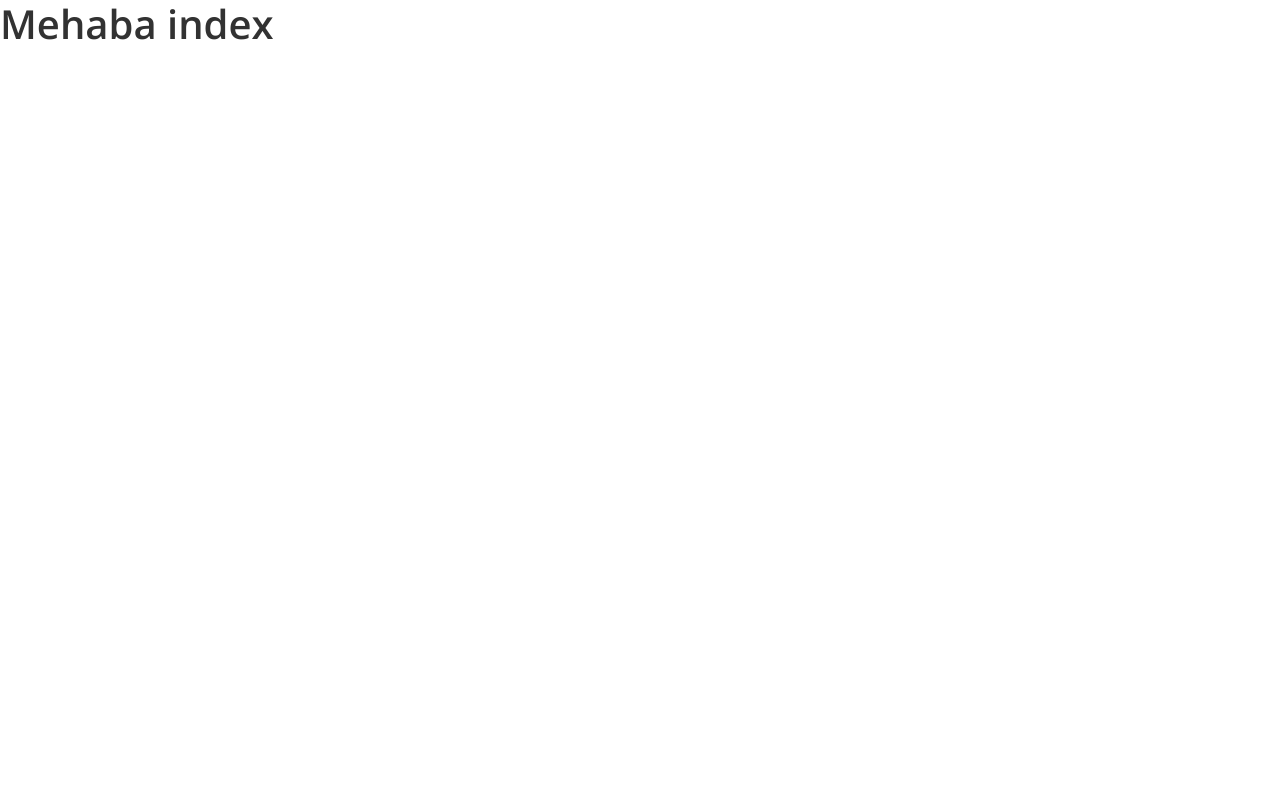
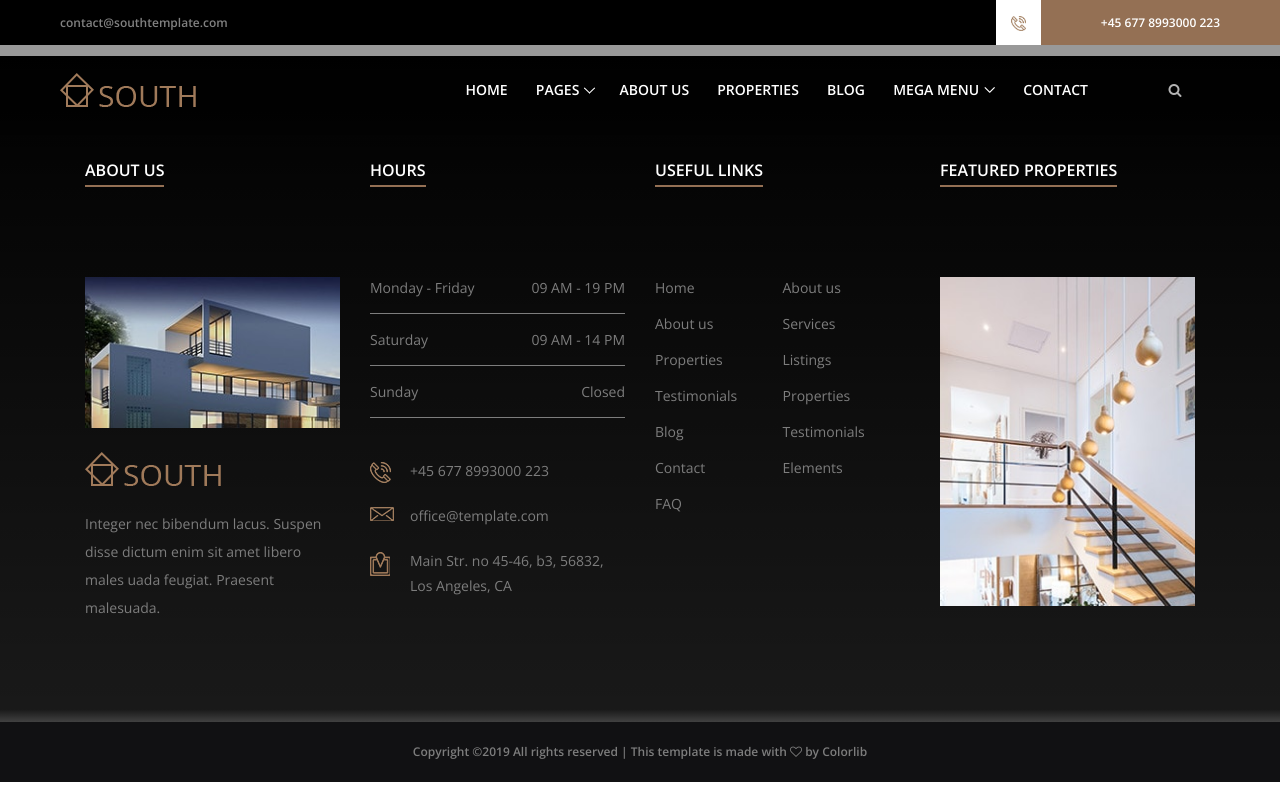
Before and after one commit to MAXMASTER001/emlak, a Django app: page / in a window 1280 px wide. Before the commit the page is almost empty. Run offline with Django 3.2, Linux system fonts and the light colour scheme; some libraries are stand-ins or nearby versions; some web fonts are replaced.

Commit message:
linkler düzeltildi

```diff
--- a/pages/urls.py
+++ b/pages/urls.py
@@ -5,4 +5,10 @@ from . import views
 urlpatterns = [
   path('', views.index, name='index'),
   path('about', views.about, name='about'),
+  path('listings', views.listings, name='listings'),
+  path('listing', views.listing, name='listing'),
+  path('blogs', views.blogs, name='blogs'),
+  path('blog', views.blog, name='blog'),
+  path('contact', views.contact, name='contact'),
+  path('elements', views.elements, name='elements'),
 ]
--- a/pages/views.py
+++ b/pages/views.py
@@ -6,3 +6,21 @@ def index(request):
 
 def about(request):
     return render(request, 'pages/about.html')
+
+def listings(request):
+    return render(request, 'pages/listings.html')
+
+def listing(request):
+    return render(request, 'pages/listing.html')
+
+def blogs(request):
+    return render(request, 'pages/blogs.html')
+
+def blog(request):
+    return render(request, 'pages/blog.html')
+
+def contact(request):
+    return render(request, 'pages/contact.html')
+
+def elements(request):
+    return render(request, 'pages/elements.html')
--- a/templates/base.html
+++ b/templates/base.html
@@ -9,7 +9,10 @@
   <title>Document</title>
 </head>
 <body>
+
+  {% include 'partials/_header.html' %}
   {% block content %} {% endblock %}
+  {% include 'partials/_footer.html' %}
 
   <!-- jQuery (Necessary for All JavaScript Plugins) -->
   <script src="{% static 'js/jquery/jquery-2.2.4.min.js' %}"></script>
--- /dev/null
+++ b/templates/pages/blog.html
@@ -0,0 +1,4 @@
+{% extends 'base.html' %}
+{% block content %}
+<h1>Mehaba blog</h1>
+{% endblock %}
--- /dev/null
+++ b/templates/pages/blogs.html
@@ -0,0 +1,4 @@
+{% extends 'base.html' %}
+{% block content %}
+<h1>Mehaba blogs</h1>
+{% endblock %}
--- /dev/null
+++ b/templates/pages/contact.html
@@ -0,0 +1,4 @@
+{% extends 'base.html' %}
+{% block content %}
+<h1>Mehaba contact</h1>
+{% endblock %}
--- /dev/null
+++ b/templates/pages/elements.html
@@ -0,0 +1,4 @@
+{% extends 'base.html' %}
+{% block content %}
+<h1>Mehaba elements</h1>
+{% endblock %}
--- /dev/null
+++ b/templates/pages/listing.html
@@ -0,0 +1,4 @@
+{% extends 'base.html' %}
+{% block content %}
+<h1>Mehaba listing</h1>
+{% endblock %}
--- /dev/null
+++ b/templates/pages/listings.html
@@ -0,0 +1,4 @@
+{% extends 'base.html' %}
+{% block content %}
+<h1>Mehaba listings</h1>
+{% endblock %}
--- /dev/null
+++ b/templates/partials/_footer.html
@@ -0,0 +1,109 @@
+{% load static %}
+<footer class="footer-area section-padding-100-0 bg-img gradient-background-overlay" style="background-image: url("{% static 'img/bg-img/cta.jpg' %}"");">
+  <!-- Main Footer Area -->
+  <div class="main-footer-area">
+      <div class="container">
+          <div class="row">
+
+              <!-- Single Footer Widget -->
+              <div class="col-12 col-sm-6 col-xl-3">
+                  <div class="footer-widget-area mb-100">
+                      <!-- Widget Title -->
+                      <div class="widget-title">
+                          <h6>About Us</h6>
+                      </div>
+
+                      <img src="{% static 'img/bg-img/footer.jpg' %}" alt="">
+                      <div class="footer-logo my-4">
+                          <img src="{% static 'img/core-img/logo.png' %}" alt="logo">
+                      </div>
+                      <p>Integer nec bibendum lacus. Suspen disse dictum enim sit amet libero males uada feugiat. Praesent malesuada.</p>
+                  </div>
+              </div>
+
+              <!-- Single Footer Widget -->
+              <div class="col-12 col-sm-6 col-xl-3">
+                  <div class="footer-widget-area mb-100">
+                      <!-- Widget Title -->
+                      <div class="widget-title">
+                          <h6>Hours</h6>
+                      </div>
+                      <!-- Office Hours -->
+                      <div class="weekly-office-hours">
+                          <ul>
+                              <li class="d-flex align-items-center justify-content-between"><span>Monday - Friday</span> <span>09 AM - 19 PM</span></li>
+                              <li class="d-flex align-items-center justify-content-between"><span>Saturday</span> <span>09 AM - 14 PM</span></li>
+                              <li class="d-flex align-items-center justify-content-between"><span>Sunday</span> <span>Closed</span></li>
+                          </ul>
+                      </div>
+                      <!-- Address -->
+                      <div class="address">
+                          <h6><img src="{% static 'img/icons/phone-call.png' %}" alt=""> +45 677 8993000 223</h6>
+                          <h6><img src="{% static 'img/icons/envelope.png' %}" alt=""> office@template.com</h6>
+                          <h6><img src="{% static 'img/icons/location.png' %}" alt=""> Main Str. no 45-46, b3, 56832, Los Angeles, CA</h6>
+                      </div>
+                  </div>
+              </div>
+
+              <!-- Single Footer Widget -->
+              <div class="col-12 col-sm-6 col-xl-3">
+                  <div class="footer-widget-area mb-100">
+                      <!-- Widget Title -->
+                      <div class="widget-title">
+                          <h6>Useful Links</h6>
+                      </div>
+                      <!-- Nav -->
+                      <ul class="useful-links-nav d-flex align-items-center">
+                          <li><a href="#">Home</a></li>
+                          <li><a href="#">About us</a></li>
+                          <li><a href="#">About us</a></li>
+                          <li><a href="#">Services</a></li>
+                          <li><a href="#">Properties</a></li>
+                          <li><a href="#">Listings</a></li>
+                          <li><a href="#">Testimonials</a></li>
+                          <li><a href="#">Properties</a></li>
+                          <li><a href="#">Blog</a></li>
+                          <li><a href="#">Testimonials</a></li>
+                          <li><a href="#">Contact</a></li>
+                          <li><a href="#">Elements</a></li>
+                          <li><a href="#">FAQ</a></li>
+                      </ul>
+                  </div>
+              </div>
+
+              <!-- Single Footer Widget -->
+              <div class="col-12 col-sm-6 col-xl-3">
+                  <div class="footer-widget-area mb-100">
+                      <!-- Widget Title -->
+                      <div class="widget-title">
+                          <h6>Featured Properties</h6>
+                      </div>
+                      <!-- Featured Properties Slides -->
+                      <div class="featured-properties-slides owl-carousel">
+                          <!-- Single Slide -->
+                          <div class="single-featured-properties-slide">
+                              <a href="#"><img src="{% static 'img/bg-img/fea-product.jpg' %}" alt=""></a>
+                          </div>
+                          <!-- Single Slide -->
+                          <div class="single-featured-properties-slide">
+                              <a href="#"><img src="{% static 'img/bg-img/fea-product.jpg' %}" alt=""></a>
+                          </div>
+                          <!-- Single Slide -->
+                          <div class="single-featured-properties-slide">
+                              <a href="#"><img src="{% static 'img/bg-img/fea-product.jpg' %}" alt=""></a>
+                          </div>
+                      </div>
+                  </div>
+              </div>
+
+          </div>
+      </div>
+  </div>
+
+  <!-- Copywrite Text -->
+  <div class="copywrite-text d-flex align-items-center justify-content-center">
+      <p><!-- Link back to Colorlib can't be removed. Template is licensed under CC BY 3.0. -->
+Copyright &copy;<script>document.write(new Date().getFullYear());</script> All rights reserved | This template is made with <i class="fa fa-heart-o" aria-hidden="true"></i> by <a href="https://colorlib.com" target="_blank">Colorlib</a>
+<!-- Link back to Colorlib can't be removed. Template is licensed under CC BY 3.0. -->
+  </div>
+</footer>
--- /dev/null
+++ b/templates/partials/_header.html
@@ -0,0 +1,125 @@
+{% load static %}
+<header class="header-area">
+
+  <!-- Top Header Area -->
+  <div class="top-header-area">
+      <div class="h-100 d-md-flex justify-content-between align-items-center">
+          <div class="email-address">
+              <a href="mailto:contact@southtemplate.com">contact@southtemplate.com</a>
+          </div>
+          <div class="phone-number d-flex">
+              <div class="icon">
+                  <img src="{% static 'img/icons/phone-call.png' %}" alt="">
+              </div>
+              <div class="number">
+                  <a href="tel:+45 677 8993000 223">+45 677 8993000 223</a>
+              </div>
+          </div>
+      </div>
+  </div>
+
+  <!-- Main Header Area -->
+  <div class="main-header-area" id="stickyHeader">
+      <div class="classy-nav-container breakpoint-off">
+          <!-- Classy Menu -->
+          <nav class="classy-navbar justify-content-between" id="southNav">
+
+              <!-- Logo -->
+              <a class="nav-brand" href="{% url 'index' %}"><img src="{% static 'img/core-img/logo.png' %}" alt=""></a>
+
+              <!-- Navbar Toggler -->
+              <div class="classy-navbar-toggler">
+                  <span class="navbarToggler"><span></span><span></span><span></span></span>
+              </div>
+
+              <!-- Menu -->
+              <div class="classy-menu">
+
+                  <!-- close btn -->
+                  <div class="classycloseIcon">
+                      <div class="cross-wrap"><span class="top"></span><span class="bottom"></span></div>
+                  </div>
+
+                  <!-- Nav Start -->
+                  <div class="classynav">
+                      <ul>
+                          <li><a href="{% url 'index' %}">Home</a></li>
+                          <li><a href="#">Pages</a>
+                              <ul class="dropdown">
+                                  <li><a href="{% url 'index' %}">Home</a></li>
+                                  <li><a href="{% url 'about' %}">About Us</a></li>
+                                  <li><a href="#">Listings</a>
+                                      <ul class="dropdown">
+                                          <li><a href="{% url 'listings' %}">Listings</a></li>
+                                          <li><a href="{% url 'listing' %}"">Single Listings</a></li>
+                                      </ul>
+                                  </li>
+                                  <li><a href="#">Blog</a>
+                                      <ul class="dropdown">
+                                          <li><a href="{% url 'blogs' %}">Blog</a></li>
+                                          <li><a href="{% url 'blog' %}">Single Blog</a></li>
+                                      </ul>
+                                  </li>
+                                  <li><a href="{% url 'contact' %}">Contact</a></li>
+                                  <li><a href="{% url 'elements' %}">Elements</a></li>
+                              </ul>
+                          </li>
+                          <li><a href="{% url 'about' %}">About Us</a></li>
+                          <li><a href="{% url 'listings' %}">Properties</a></li>
+                          <li><a href="{% url 'blog' %}">Blog</a></li>
+                          <li><a href="#">Mega Menu</a>
+                              <div class="megamenu">
+                                  <ul class="single-mega cn-col-4">
+                                      <li class="title">Headline 1</li>
+                                      <li><a href="#">Mega Menu Item 1</a></li>
+                                      <li><a href="#">Mega Menu Item 2</a></li>
+                                      <li><a href="#">Mega Menu Item 3</a></li>
+                                      <li><a href="#">Mega Menu Item 4</a></li>
+                                      <li><a href="#">Mega Menu Item 5</a></li>
+                                  </ul>
+                                  <ul class="single-mega cn-col-4">
+                                      <li class="title">Headline 2</li>
+                                      <li><a href="#">Mega Menu Item 1</a></li>
+                                      <li><a href="#">Mega Menu Item 2</a></li>
+                                      <li><a href="#">Mega Menu Item 3</a></li>
+                                      <li><a href="#">Mega Menu Item 4</a></li>
+                                      <li><a href="#">Mega Menu Item 5</a></li>
+                                  </ul>
+                                  <ul class="single-mega cn-col-4">
+                                      <li class="title">Headline 3</li>
+                                      <li><a href="#">Mega Menu Item 1</a></li>
+                                      <li><a href="#">Mega Menu Item 2</a></li>
+                                      <li><a href="#">Mega Menu Item 3</a></li>
+                                      <li><a href="#">Mega Menu Item 4</a></li>
+                                      <li><a href="#">Mega Menu Item 5</a></li>
+                                  </ul>
+                                  <ul class="single-mega cn-col-4">
+                                      <li class="title">Headline 4</li>
+                                      <li><a href="#">Mega Menu Item 1</a></li>
+                                      <li><a href="#">Mega Menu Item 2</a></li>
+                                      <li><a href="#">Mega Menu Item 3</a></li>
+                                      <li><a href="#">Mega Menu Item 4</a></li>
+                                      <li><a href="#">Mega Menu Item 5</a></li>
+                                  </ul>
+                              </div>
+                          </li>
+                          <li><a href="{% url 'contact' %}">Contact</a></li>
+                      </ul>
+
+                      <!-- Search Form -->
+                      <div class="south-search-form">
+                          <form action="#" method="post">
+                              <input type="search" name="search" id="search" placeholder="Search Anything ...">
+                              <button type="submit"><i class="fa fa-search" aria-hidden="true"></i></button>
+                          </form>
+                      </div>
+
+                      <!-- Search Button -->
+                      <a href="#" class="searchbtn"><i class="fa" aria-hidden="true"></i></a>
+                  </div>
+                  <!-- Nav End -->
+              </div>
+          </nav>
+      </div>
+  </div>
+</header>
```
